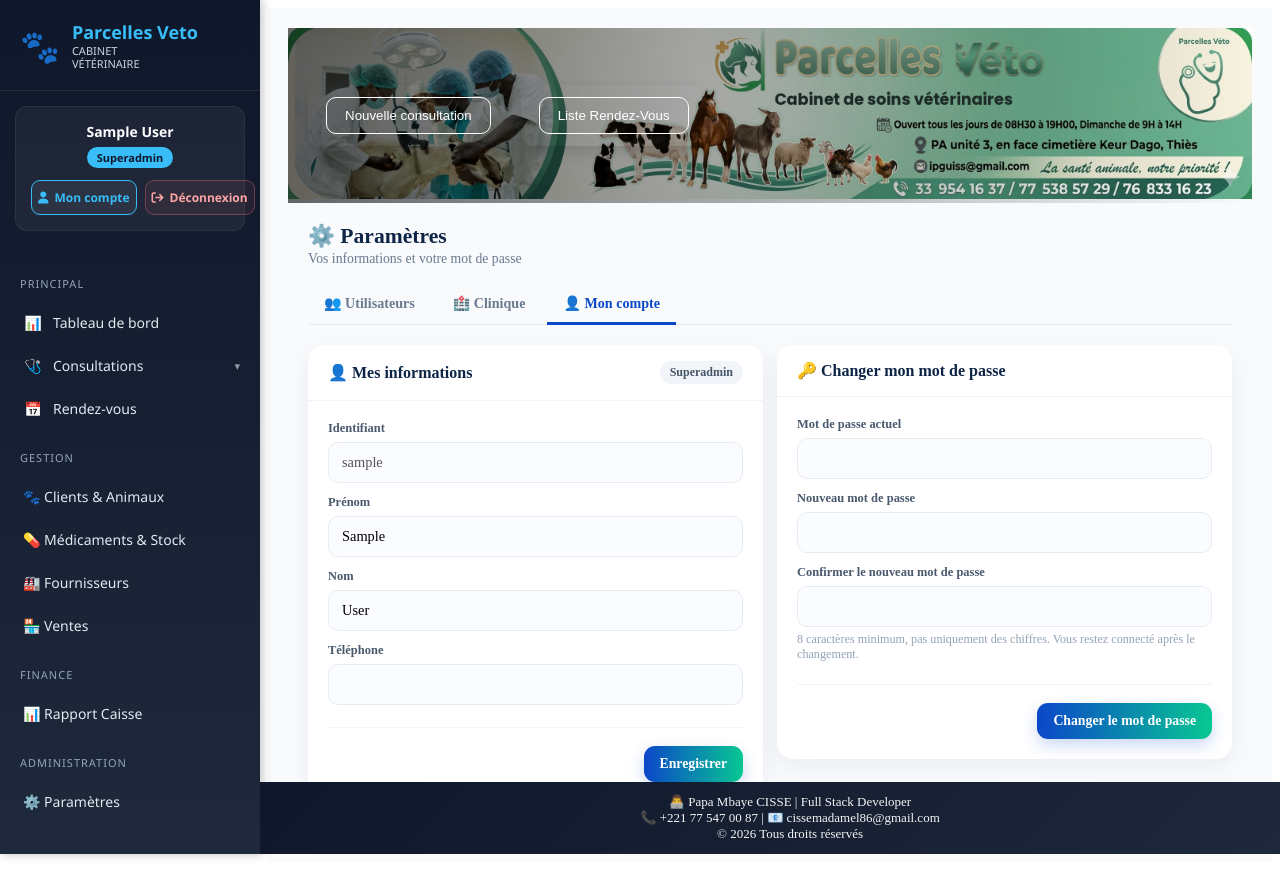
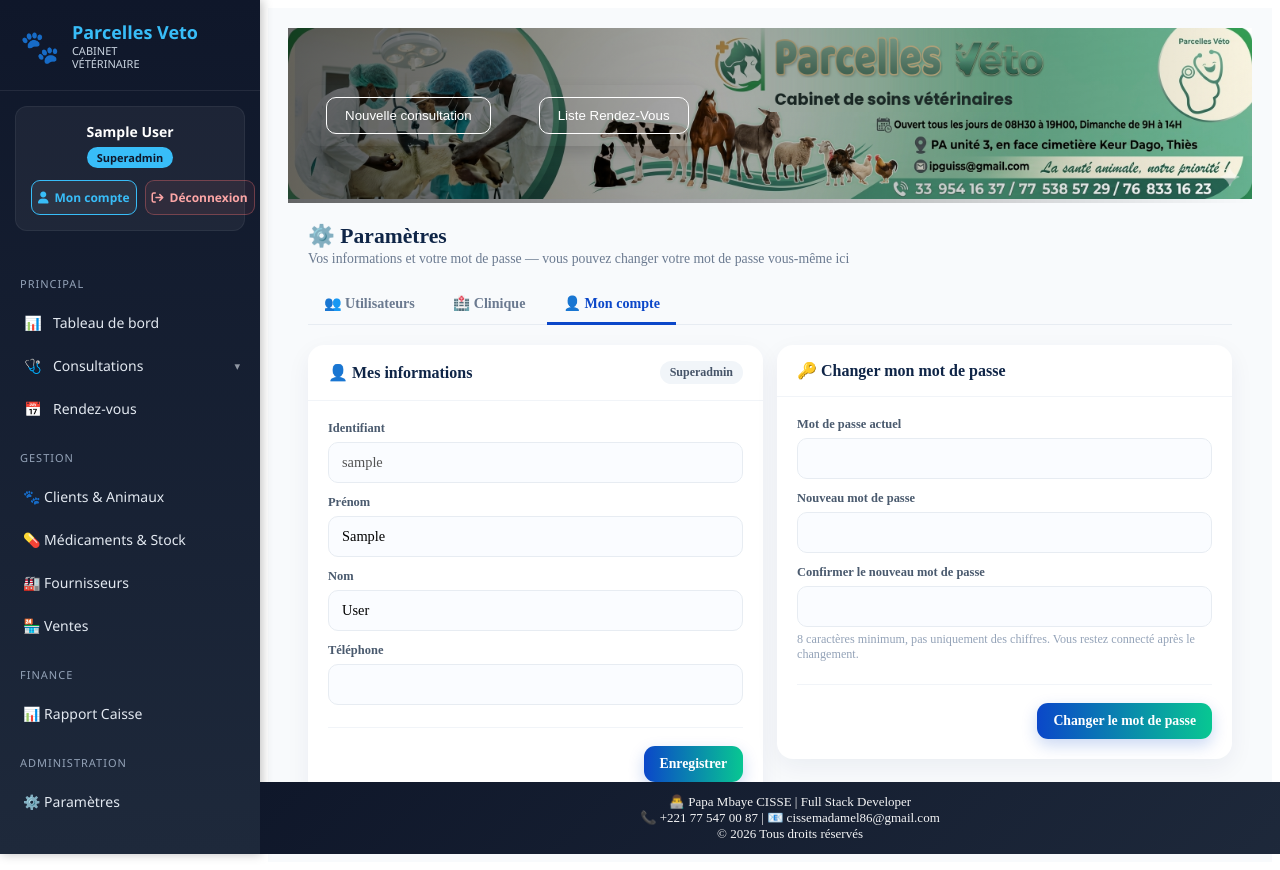
Before and after one commit to caissesosdirtech/Parcelle_veto, a Django app: page /parametres/mon-compte/ in a window 1280 px wide. Run offline with Django 5.2, Linux system fonts and the light colour scheme; the visitor is signed in with stand-in values (Sample User, id 1); parts of the project's set-up code (start-up, migrations or seed data) failed here and were passed over.

Commit message:
fix(ui): afficher Paramètres dans le menu de l'équipe pour changer son mot de passe

```diff
--- a/dashboard/templates/partials/sidebar.html
+++ b/dashboard/templates/partials/sidebar.html
@@ -124,13 +124,20 @@
         </a>
     {% endif %}
 
-    <!-- ================= PARAMÈTRES (docteur) ================= -->
+    <!-- ================= PARAMÈTRES ================= -->
     {% if request.user.role == 'DOCTEUR' or request.user.is_superuser %}
     <div class="nav-section-label">Administration</div>
     <a class="nav-item {% if active_page == 'parametres' %}active{% endif %}"
        href="{% url 'utilisateurs_liste' %}">
         ⚙️ Paramètres
     </a>
+    {% else %}
+    {# Assistant, pharmacien : leur compte (informations, mot de passe) #}
+    <div class="nav-section-label">Mon espace</div>
+    <a class="nav-item {% if active_page == 'mon_compte' %}active{% endif %}"
+       href="{% url 'mon_compte' %}">
+        ⚙️ Paramètres · mot de passe
+    </a>
     {% endif %}
 
 </nav>
--- a/parametres/templates/parametres/mon_compte.html
+++ b/parametres/templates/parametres/mon_compte.html
@@ -6,7 +6,7 @@
 <div class="pm-head">
     <div>
         <div class="pm-title">⚙️ Paramètres</div>
-        <div class="pm-sub">Vos informations et votre mot de passe</div>
+        <div class="pm-sub">Vos informations et votre mot de passe — vous pouvez changer votre mot de passe vous-même ici</div>
     </div>
 </div>
 
```
